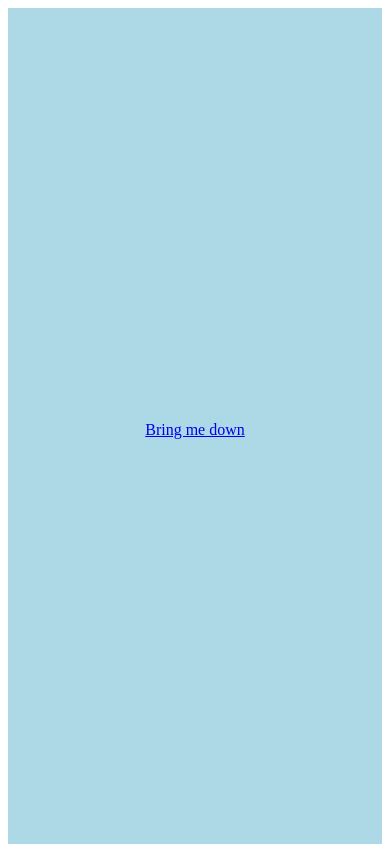
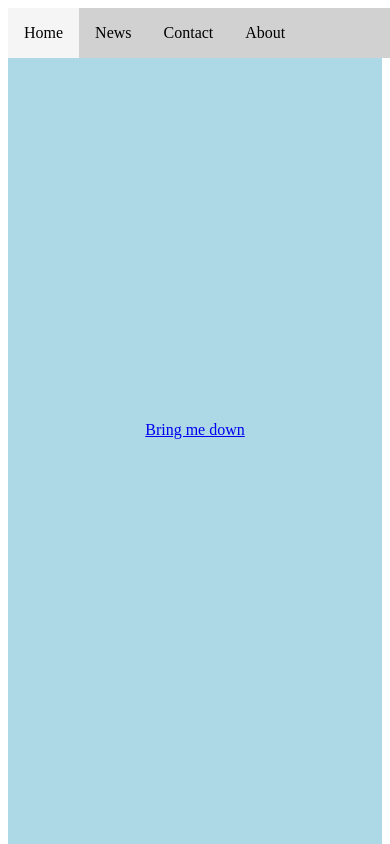
Before and after one commit to karoliks/experimenting-with-smooth-scroll, a plain HTML site: page index.html in a window 390 px wide. Shown: the top 844 px of the page. Drawn offline with Linux system fonts and the light colour scheme.

Commit message:
Add responsive sidebar

```diff
--- a/index.html
+++ b/index.html
@@ -8,12 +8,20 @@
     <title>Document</title>
   </head>
   <body>
-    <div class="box1">
-      <a class="section1" href="#">Bring me down</a>
+    <div class="sidebar">
+      <a class="active" href="#home">Home</a>
+      <a href="#news">News</a>
+      <a href="#contact">Contact</a>
+      <a href="#about">About</a>
     </div>
-    <div class="box2">
-      <a class="section2" href="#">Thanks</a>
-      <img src="./horse.jpg" alt="horse" />
+    <div class="content">
+      <div class="box1">
+        <a class="section1" href="#">Bring me down</a>
+      </div>
+      <div class="box2">
+        <a class="section2" href="#">Thanks</a>
+        <img src="./horse.jpg" alt="horse" />
+      </div>
     </div>
   </body>
   <script src="./app.js"></script>
--- a/style.css
+++ b/style.css
@@ -12,3 +12,51 @@
   justify-content: space-around;
   align-items: center;
 }
+
+/* Side navigation menu*/
+.sidebar {
+  margin: 0;
+  padding: 0;
+  width: 200px;
+  background-color: rgb(209, 209, 209);
+  position: fixed;
+  height: 100%;
+  overflow: auto;
+}
+
+/* Sidebar links */
+.sidebar a {
+  display: block;
+  color: black;
+  padding: 16px;
+  text-decoration: none;
+}
+
+/* Active/current link */
+.sidebar a.active {
+  background-color: whitesmoke;
+}
+
+/* Links on mouse-over */
+.sidebar a:hover:not(.active) {
+  background-color: rgb(224, 223, 223);
+}
+
+/* Page content. Margin-left corresponds to width of sidebar */
+div.content {
+  margin-left: 200px;
+}
+
+/* Make sidebar a topbar on screens that are less than 700px */
+@media screen and (max-width: 700px) {
+  .sidebar {
+    width: 100%;
+    height: auto;
+  }
+  .sidebar a {
+    float: left;
+  }
+  div.content {
+    margin-left: 0;
+  }
+}
```
